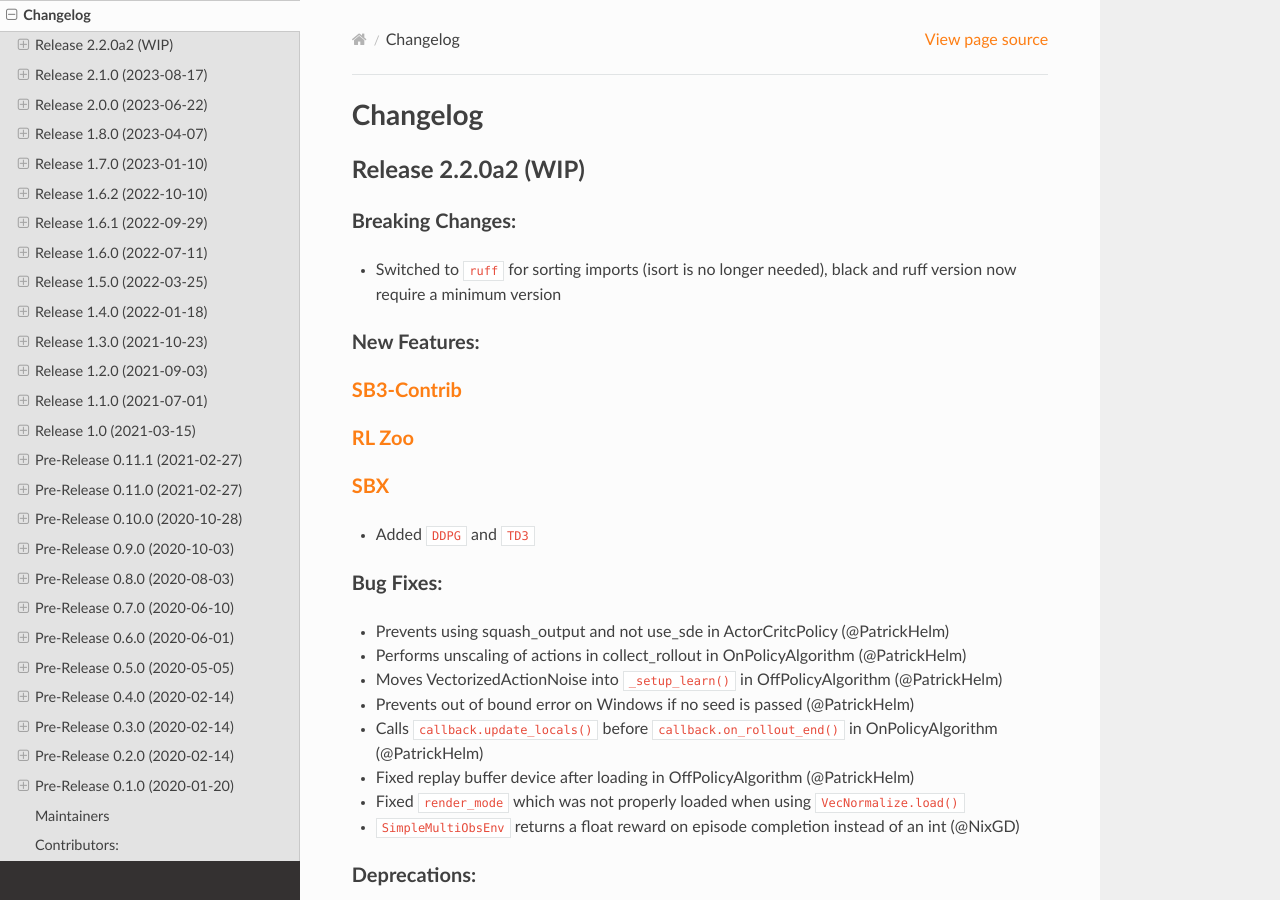
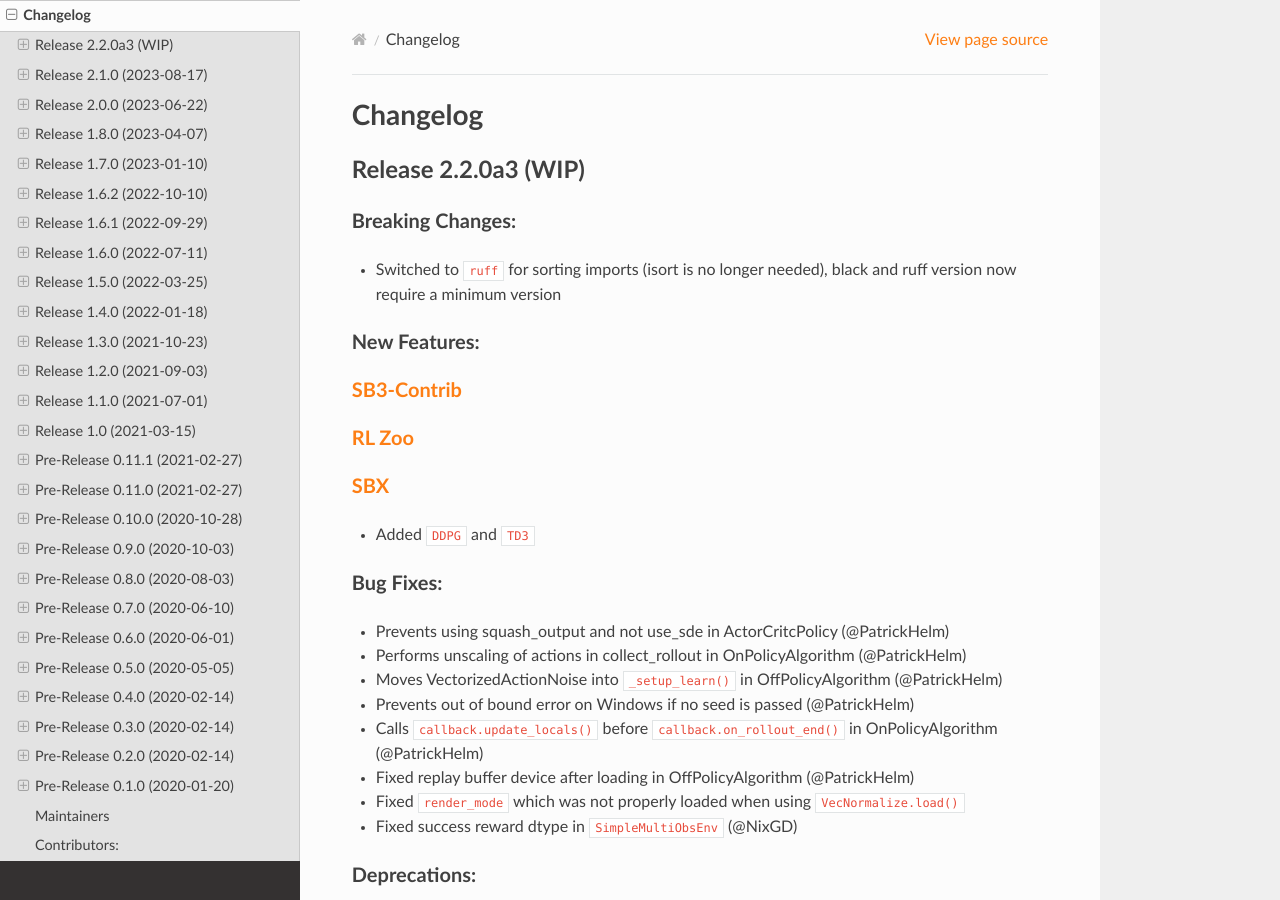
Before and after one commit to DLR-RM/stable-baselines3, a Sphinx documentation site: the page built from docs/misc/changelog.rst, in a window 1280 px wide and 900 px high. Built offline with Sphinx 7.4.7 and the Read the Docs theme 2.0.0, drawn with Linux system fonts in a browser that asks for light colours.

Commit message:
Update changelog.rst

```diff
--- a/docs/misc/changelog.rst
+++ b/docs/misc/changelog.rst
@@ -3,7 +3,7 @@
 Changelog
 ==========
 
-Release 2.2.0a2 (WIP)
+Release 2.2.0a3 (WIP)
 --------------------------
 
 Breaking Changes:
@@ -32,7 +32,7 @@
 - Calls ``callback.update_locals()`` before ``callback.on_rollout_end()`` in OnPolicyAlgorithm (@PatrickHelm)
 - Fixed replay buffer device after loading in OffPolicyAlgorithm (@PatrickHelm)
 - Fixed ``render_mode`` which was not properly loaded when using ``VecNormalize.load()``
-- ``SimpleMultiObsEnv`` returns a float reward on episode completion instead of an int (@NixGD)
+- Fixed success reward dtype in ``SimpleMultiObsEnv`` (@NixGD)
 
 
 Deprecations:
```
